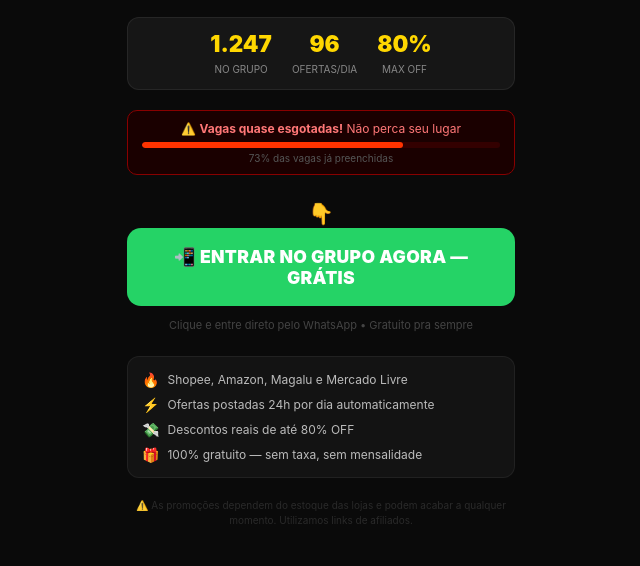
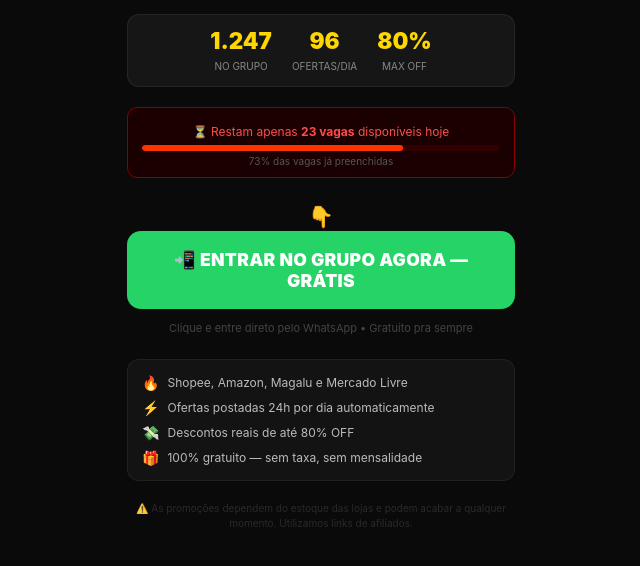
Before and after one commit to suporteclientesaq/TESTES-HANDAL-SITES, a plain HTML site: page index.html in a window 1280 px wide. Shown: the part 206-772 px from the top of the page, without its empty margins (319-959 px from the left). Drawn offline with Linux system fonts and the light colour scheme; no server answers.

Commit message:
Update index.html

```diff
--- a/index.html
+++ b/index.html
@@ -78,7 +78,9 @@ body{font-family:-apple-system,BlinkMacSystemFont,'Segoe UI',sans-serif;backgrou
   </div>
 
   <div class="urgency">
-    <p>⚠️ <strong>Vagas quase esgotadas!</strong> Não perca seu lugar</p>
+    <p style="color:#ff4d4d;font-size:12px;margin-top:6px;">
+⏳ Restam apenas <b>23 vagas</b> disponíveis hoje
+</p>
     <div class="prog"><div class="prog-fill"></div></div>
     <span class="prog-label">73% das vagas já preenchidas</span>
   </div>
```
